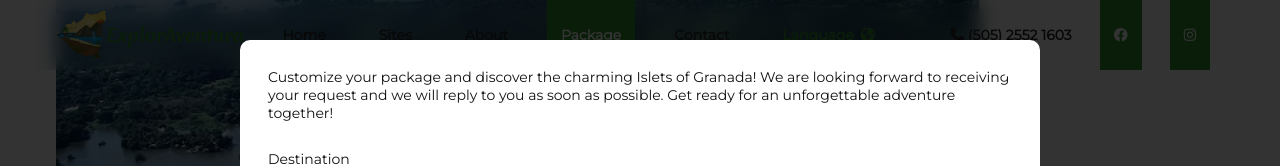
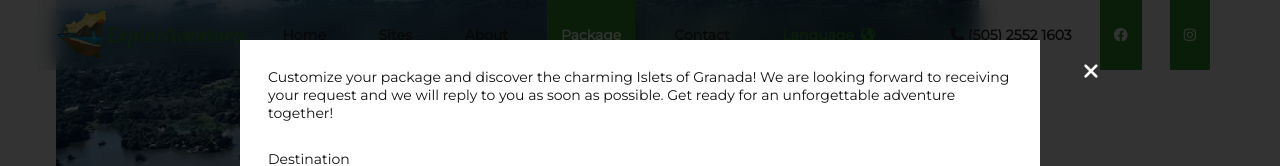
Before and after one commit to REGXI/ExplorAventura, a React (Vite) app: page /package in a window 1280 px wide. Both pictures are taken after a click on the button "To Order Tour". Shown: the part 1906-2072 px from the top of the page. Built offline with nearby package versions, Linux system fonts and the light colour scheme.

Commit message:
fix: position close button close modal

```diff
--- a/src/components/Modal/index.scss
+++ b/src/components/Modal/index.scss
@@ -6,15 +6,16 @@
   justify-content: center;
   border-radius: 10px;
   color: #fff;
-  overflow: auto;
+  // overflow: auto;
 
   .close-modal {
     position: absolute;
     top: 0;
-    right: 0;
+    right: -10%;
     margin: 1em;
     cursor: pointer;
     font-size: calc(0.6rem + 1vw);
+    mix-blend-mode: difference;
 
     &:hover {
       color: tomato;
```
